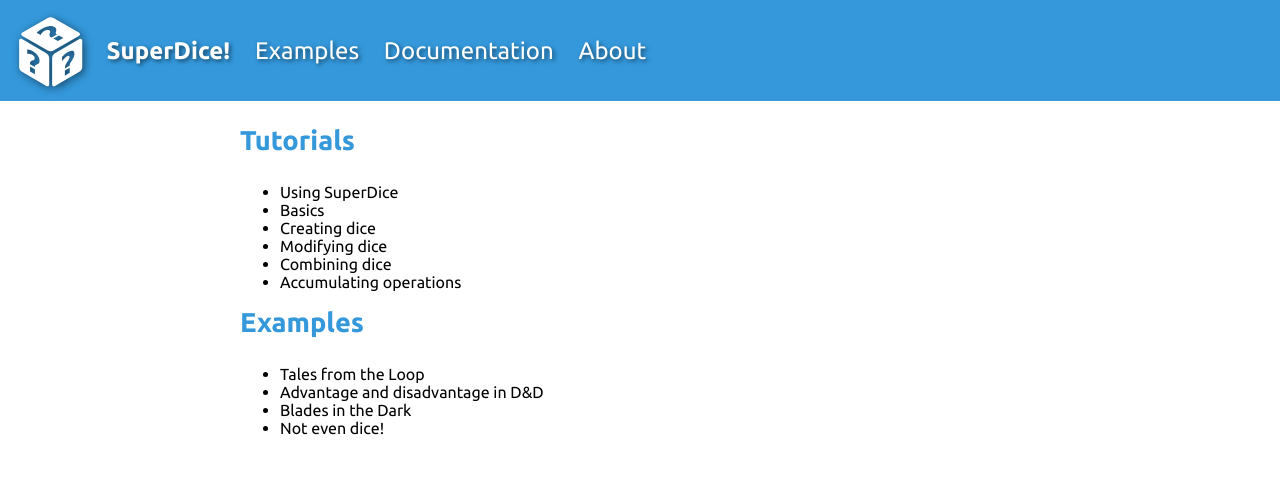
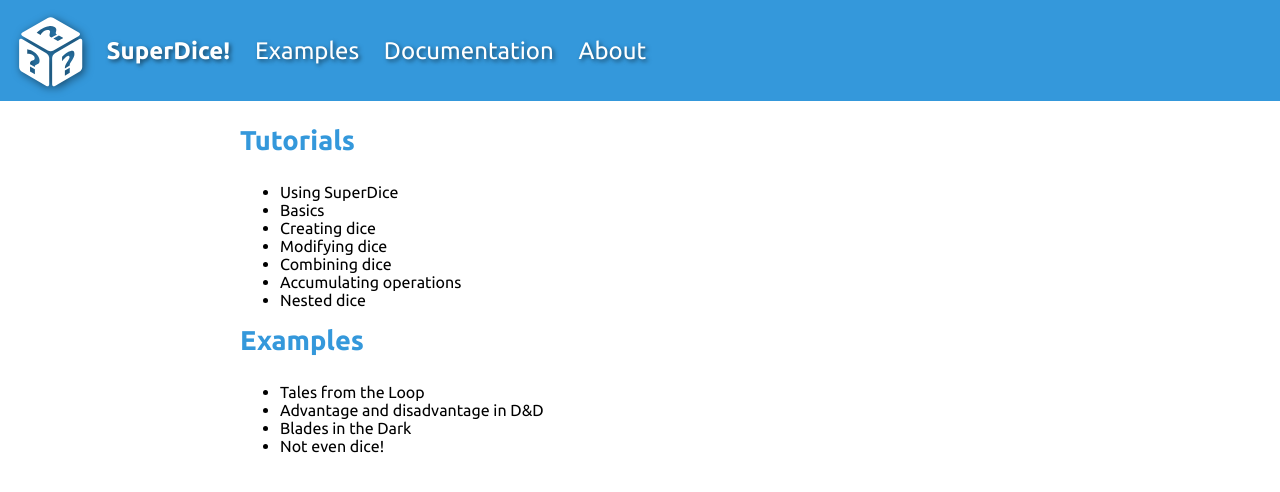
Before and after one commit to Castux/SnakeEyes, a Jekyll site: the page built from examples.md, in a window 1280 px wide. Shown: the top 492 px of the page. Built offline with Jekyll 4.4.1, drawn with Linux system fonts in a browser that asks for light colours.

Commit message:
Nested dice

```diff
--- a/examples.md
+++ b/examples.md
@@ -11,6 +11,7 @@
 - [Modifying dice]({{ site.baseurl }}?url=examples/tutorial-3.lua)
 - [Combining dice]({{ site.baseurl }}?url=examples/tutorial-4.lua)
 - [Accumulating operations]({{ site.baseurl }}?url=examples/tutorial-5.lua)
+- [Nested dice]({{ site.baseurl }}?url=examples/tutorial-6.lua)
 
 # Examples
 
--- a/script.js
+++ b/script.js
@@ -62,7 +62,7 @@
         }
     }
 
-    window.history.pushState({}, "", "?");
+    //window.history.pushState({}, "", "?");
 }
 
 function decode_script(script)
```
Also changed, not shown: 1 other file.
